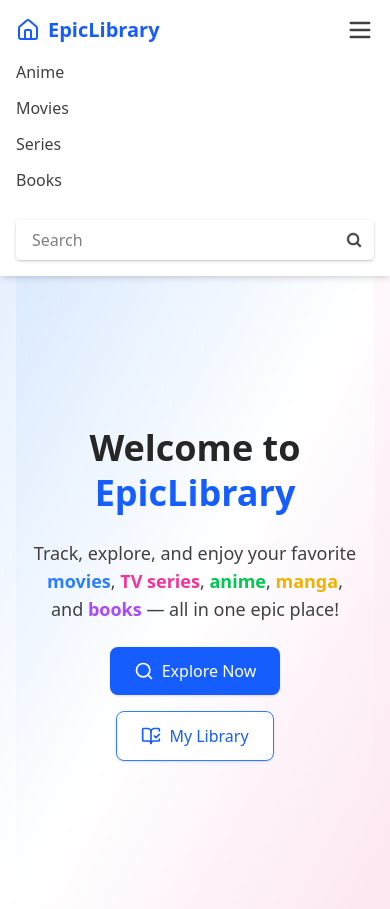
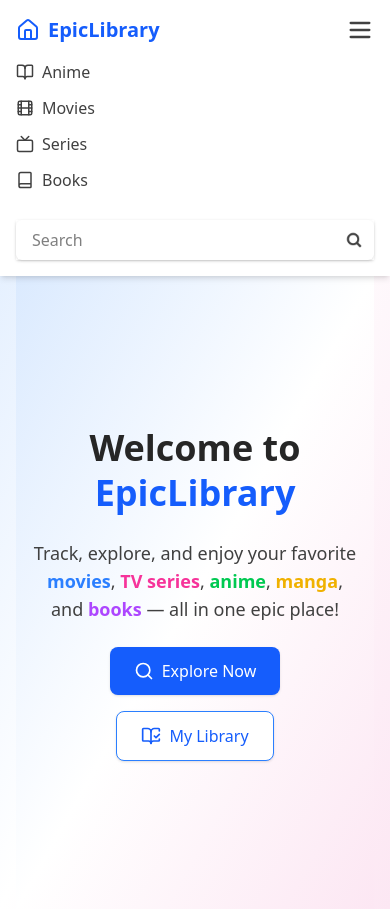
Before and after one commit to Joyal-George-KJ/EpicLibrary, a React (Vite) app: page / in a window 390 px wide. Both pictures are taken after a click on the button "Toggle Menu". Built offline with nearby package versions, Linux system fonts and the light colour scheme.

Commit message:
Mobile Navbar improved

```diff
--- a/src/components/Navbar.jsx
+++ b/src/components/Navbar.jsx
@@ -1,14 +1,7 @@
 import React, { useState } from "react";
 import { Link } from "react-router-dom";
 import SearchBar from "./SearchBar";
-import {
-  Menu,
-  Home,
-  BookOpen,
-  Film,
-  Tv,
-  Book,
-} from "lucide-react";
+import { Menu, Home, BookOpen, Film, Tv, Book } from "lucide-react";
 
 function Navbar() {
     const [isMenuOpen, setIsMenuOpen] = useState(false);
@@ -75,34 +68,34 @@ function Navbar() {
 
                 {/* Mobile Menu */}
                 {isMenuOpen && (
-          <div className="md:hidden flex flex-col gap-3 pb-4">
+                  <div className="md:hidden bg-white flex flex-col gap-3 pb-4">
                         <Link
                             to="/anime"
-              className="text-neutral-700 dark:text-neutral-200 hover:text-blue-500 transition"
+                            className="text-neutral-700 dark:text-neutral-200 flex flex-row items-center gap-2 hover:text-blue-500 transition"
                             onClick={() => setIsMenuOpen(false)}
                         >
-              Anime
+                            <BookOpen size={18} /> Anime
                         </Link>
                         <Link
                             to="/movie"
-              className="text-neutral-700 dark:text-neutral-200 hover:text-blue-500 transition"
+                            className="text-neutral-700 dark:text-neutral-200 flex flex-row items-center gap-2 hover:text-blue-500 transition"
                             onClick={() => setIsMenuOpen(false)}
                         >
-              Movies
+                      <Film size={18} /> Movies
                         </Link>
                         <Link
                             to="/series"
-              className="text-neutral-700 dark:text-neutral-200 hover:text-blue-500 transition"
+                            className="text-neutral-700 dark:text-neutral-200 flex flex-row items-center gap-2 hover:text-blue-500 transition"
                             onClick={() => setIsMenuOpen(false)}
                         >
-              Series
+                            <Tv size={18} /> Series
                         </Link>
                         <Link
                             to="/book"
-              className="text-neutral-700 dark:text-neutral-200 hover:text-blue-500 transition"
+                            className="text-neutral-700 dark:text-neutral-200 flex flex-row items-center gap-2 hover:text-blue-500 transition"
                             onClick={() => setIsMenuOpen(false)}
                         >
-              Books
+                            <Book size={18} /> Books
                         </Link>
                         <div className="mt-4">
                             <SearchBar />
```
Lines whose indentation alone changed are shown as unchanged.
